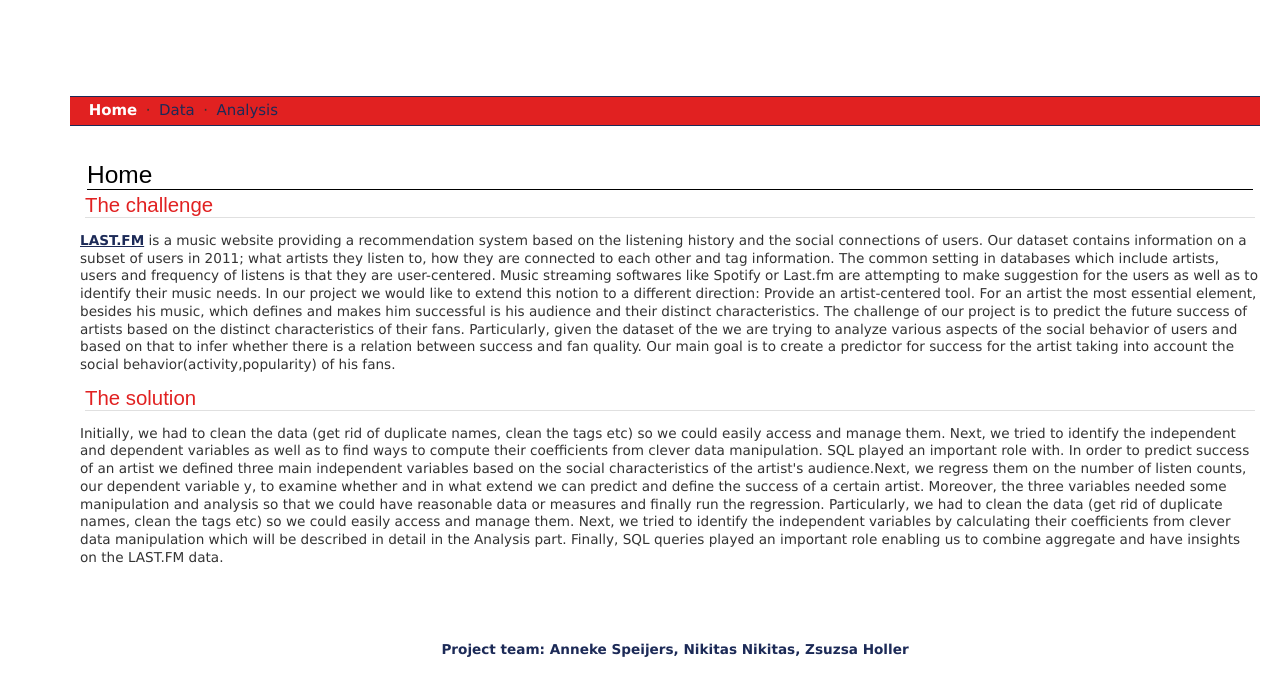
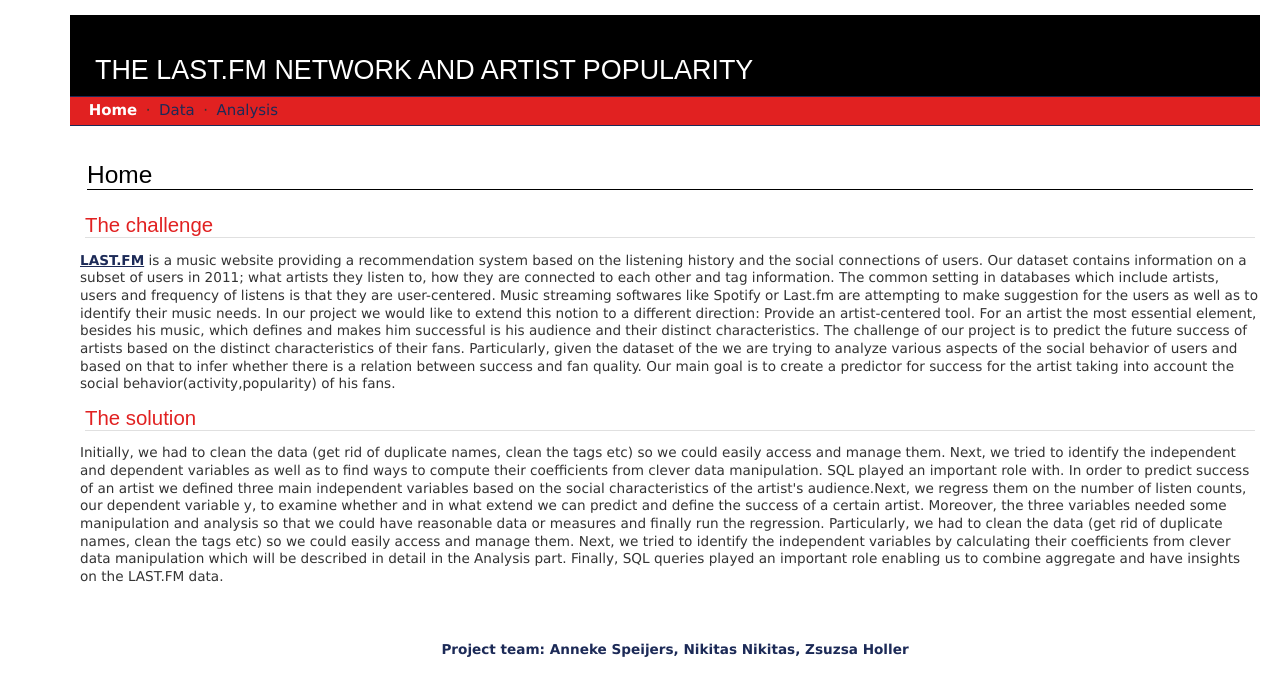
Before and after one commit to zsuzsaholler/bgse-dashboard-project, a PHP site: page / in a window 1280 px wide. Shown: the top 676 px of the page. Run offline with PHP 8.4, Linux system fonts and the light colour scheme; data that the repository does not hold is empty.

Commit message:
Modified style.

```diff
--- a/web/style.css
+++ b/web/style.css
@@ -27,7 +27,7 @@ body {
 	margin-top: 15px;
     margin-left: 70px;
 	margin-right: 50px;
-	background-image: #000;
+	background: #000;
 	padding-top: 5px;
 	padding-left: 15px;
 	padding-right: 15px;
@@ -85,8 +85,8 @@ body {
 	*/
 }
 
-#main h1 { margin-top: 0.2em; margin-bottom: 0.2em; border-bottom: 1px solid #000;}
-#main h2 { color: #E12121; margin-top: 0.2em; margin-bottom: 0.2em; border-bottom: 1px solid #e0e0e0;}
+#main h1 { margin-top: 0.2em; margin-bottom: 1em; border-bottom: 1px solid #000;}
+#main h2 { color: #E12121; margin-top: 0.2em; margin-bottom: 0.4em; border-bottom: 1px solid #e0e0e0;}
 #main h3 { margin-top: 0.2em; margin-bottom: 0.2em; border-bottom: 1px solid #e0e0e0;}
 
 #main a { color: #1C2A57;  }
```
